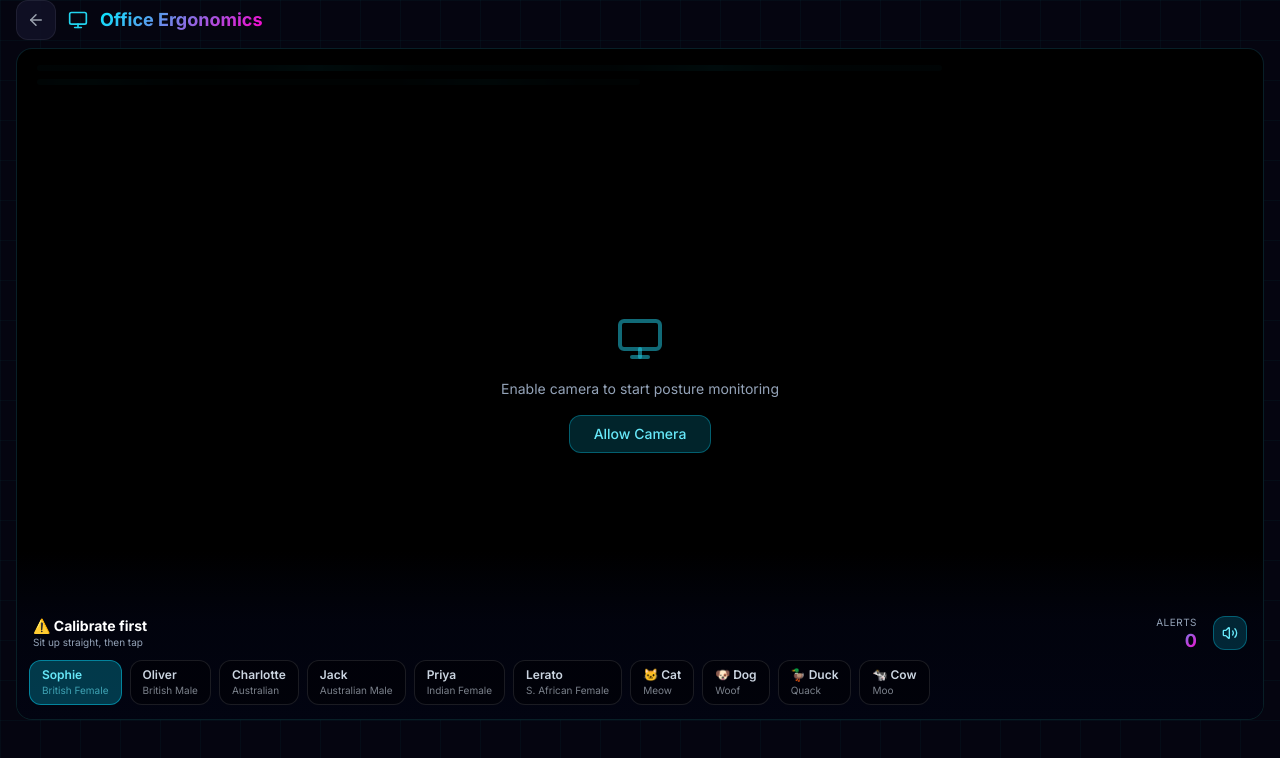
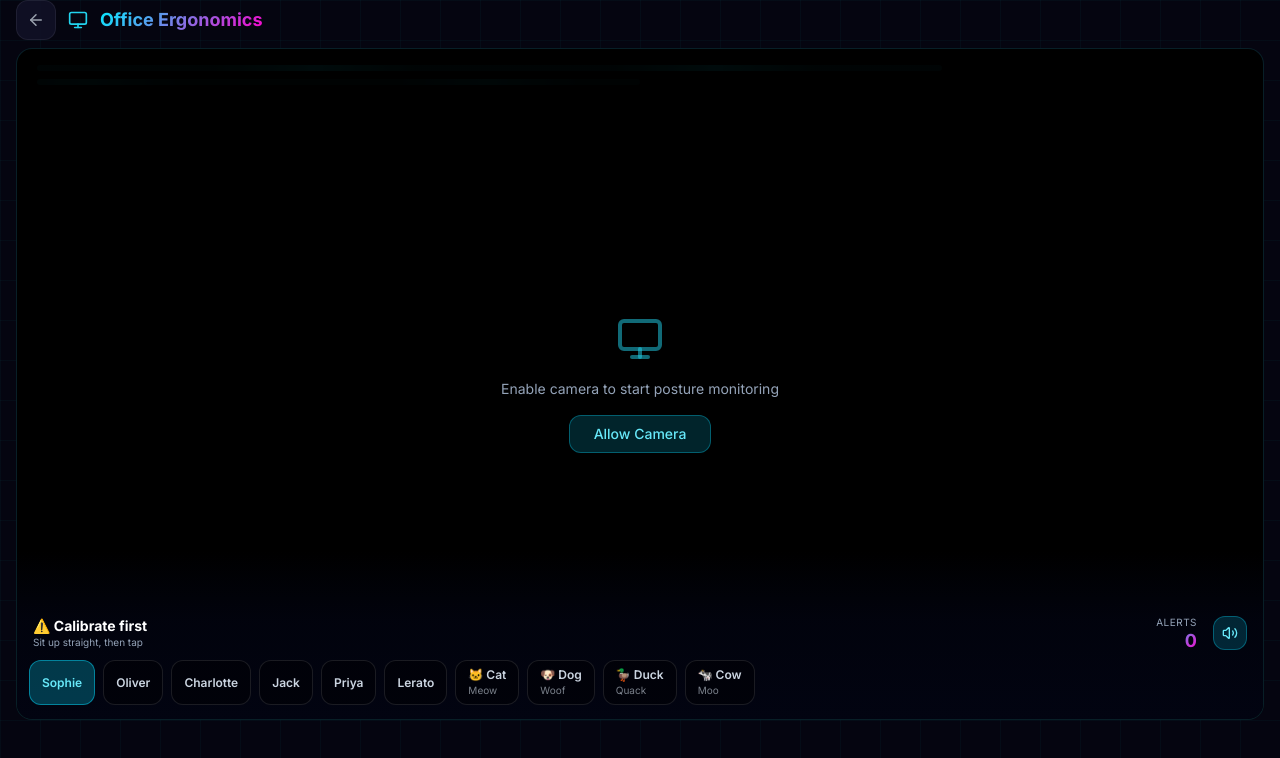
Before and after one commit to camilotapia75-create/gestureflow, a Next.js app: page /office in a window 1280 px wide. Shown: the top 758 px of the page. Built offline with nearby package versions, Linux system fonts and the light colour scheme.

Commit message:
remove nationality notes from voice picker labels
https://claude.ai/code/session_011s9YCK9NRALTMSXize9QHZ

```diff
--- a/components/OfficeErgonomics.tsx
+++ b/components/OfficeErgonomics.tsx
@@ -18,12 +18,12 @@ const VOICE_STORAGE_KEY   = 'gestureflow_office_voice';
 // ── Voice profiles ────────────────────────────────────────────────────────────
 // We match by BCP-47 lang tag + name heuristics from the browser voice list.
 const VOICE_PROFILES = [
-  { id: 'gb-f',  label: 'Sophie — British Female',   lang: 'en-GB', pitch: 1.1,  rate: 0.88, prefer: /hazel|kate|serena|google uk.*fem|emily/i },
-  { id: 'gb-m',  label: 'Oliver — British Male',     lang: 'en-GB', pitch: 0.88, rate: 0.85, prefer: /daniel|george|google uk.*mal|oliver/i },
-  { id: 'au-f',  label: 'Charlotte — Australian',    lang: 'en-AU', pitch: 1.1,  rate: 0.9,  prefer: /karen|lee|catherine|google aus.*fem/i },
-  { id: 'au-m',  label: 'Jack — Australian Male',    lang: 'en-AU', pitch: 0.88, rate: 0.88, prefer: /gordon|google aus.*mal/i },
-  { id: 'in-f',  label: 'Priya — Indian Female',     lang: 'en-IN', pitch: 1.1,  rate: 0.88, prefer: /heera|priya|google ind.*fem/i },
-  { id: 'za-f',  label: 'Lerato — S. African Female',lang: 'en-ZA', pitch: 1.08, rate: 0.88, prefer: /google south|tessa/i },
+  { id: 'gb-f',  label: 'Sophie',    lang: 'en-GB', pitch: 1.1,  rate: 0.88, prefer: /hazel|kate|serena|google uk.*fem|emily/i },
+  { id: 'gb-m',  label: 'Oliver',    lang: 'en-GB', pitch: 0.88, rate: 0.85, prefer: /daniel|george|google uk.*mal|oliver/i },
+  { id: 'au-f',  label: 'Charlotte', lang: 'en-AU', pitch: 1.1,  rate: 0.9,  prefer: /karen|lee|catherine|google aus.*fem/i },
+  { id: 'au-m',  label: 'Jack',      lang: 'en-AU', pitch: 0.88, rate: 0.88, prefer: /gordon|google aus.*mal/i },
+  { id: 'in-f',  label: 'Priya',     lang: 'en-IN', pitch: 1.1,  rate: 0.88, prefer: /heera|priya|google ind.*fem/i },
+  { id: 'za-f',  label: 'Lerato',    lang: 'en-ZA', pitch: 1.08, rate: 0.88, prefer: /google south|tessa/i },
   // ── Sound effects ──
   { id: 'sfx-cat',  label: '🐱 Cat — Meow',   lang: 'en-US', pitch: 1, rate: 1, prefer: /never_match_x/i },
   { id: 'sfx-dog',  label: '🐶 Dog — Woof',   lang: 'en-US', pitch: 1, rate: 1, prefer: /never_match_x/i },
```
